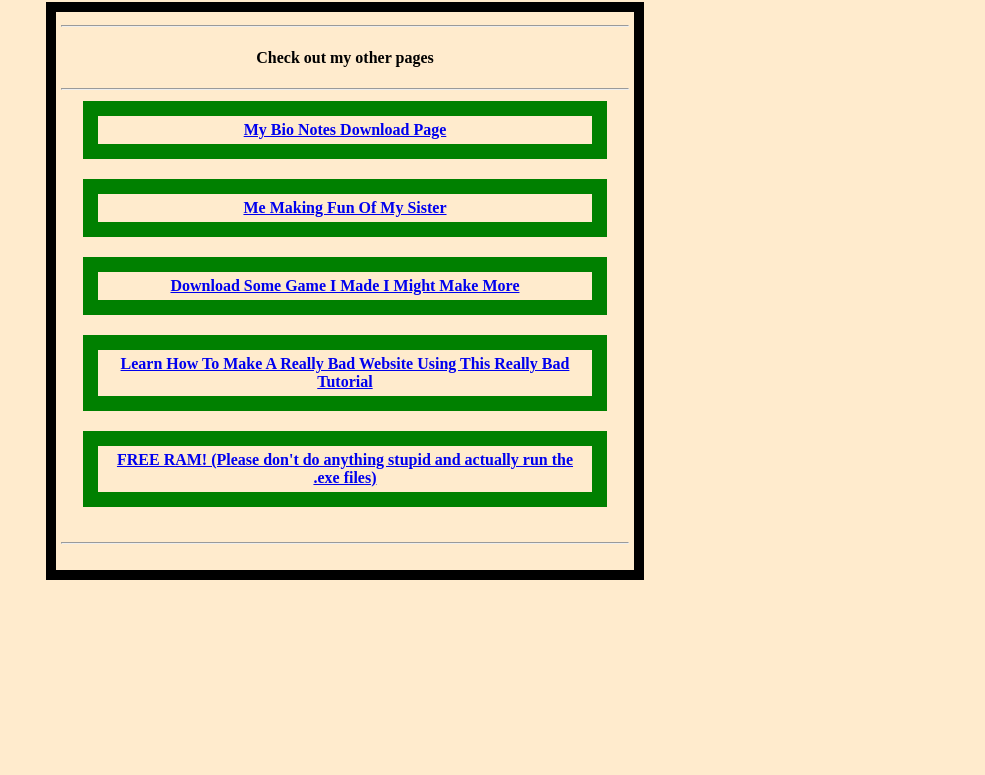
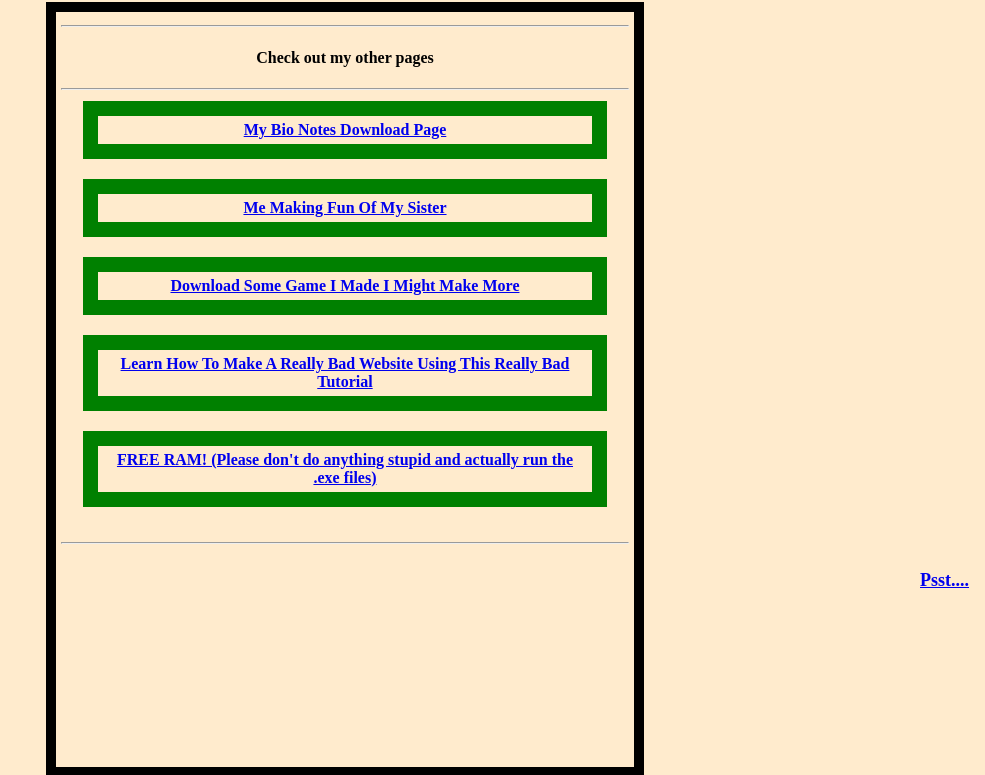
Before and after one commit to WhaleYogurt/WhaleYogurt.github.io, a plain HTML site: page index.html in a window 1280 px wide. Shown: the part 54-829 px from the top of the page, without its empty margins (295-1280 px from the left). Before the commit the page ends 800 px from the top, so only its background shows below. Drawn offline with Linux system fonts and the light colour scheme.

Commit message:
Update index.html

```diff
--- a/index.html
+++ b/index.html
@@ -4,8 +4,14 @@
 		<link rel="icon" type="image/x-icon" href="Files/16GB.png">
 		<style>
 			p.brGreen {outline: green solid 15px; margin: auto; width: 85%; padding: 5px; text-align: center; }
-			center.cenBlack {outline: black solid 10px; margin: auto; width: 45%; padding: 5px; text-align: center; }
+			center.cenBlack {outline: black solid 10px; margin: auto; height:95% ; width: 45%; padding: 5px; text-align: center; }
 			body { background-color: blanchedalmond	}
+			.topright {
+			  position: absolute;
+			  bottem: 8px;
+			  right: 16px;
+			  font-size: 18px;
+			}
 		</style>
 	</head>
 	<body>
@@ -27,5 +33,7 @@
 				<a href="https://whaleyogurt.github.io/FreeRAM"> <p class = "brGreen">FREE RAM! (Please don't do anything stupid and actually run the .exe files)<p/></a><br>
 			<hr>
 		<center/>
+		<br>
+		<div class="topright"><a href="https://whaleyogurt.github.io/Files/data.json">Psst....</a></div>
 	</body>
 </html>
```
